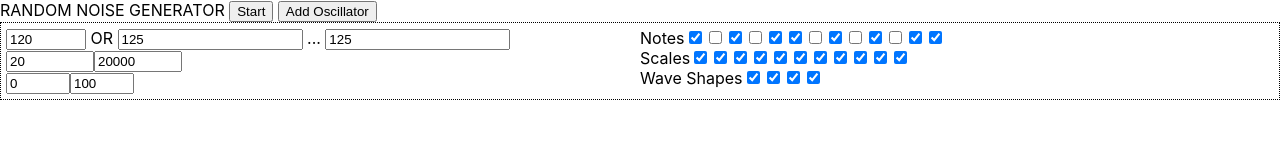
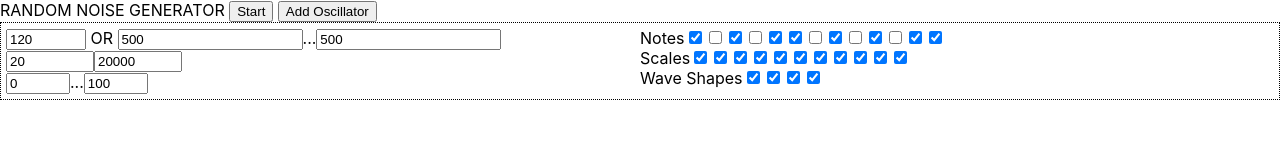
Before and after one commit to CodeKrakken/random-noise-generator, a React (Create React App) app: page / in a window 1280 px wide. Both pictures are taken after a click on the button "Add Oscillator". Shown: the top 160 px of the page. Built offline with nearby package versions, Linux system fonts and the light colour scheme.

Commit message:
Move note length and volume onto oscillator object

```diff
--- a/src/App.jsx
+++ b/src/App.jsx
@@ -34,18 +34,18 @@ function App() {
     const newBpm = nodes.length ? nodes[nodes.length-1].bpm : 120
 
     return {
-      oscillator  : oscillator,
-      gain        : gain,
-      minFrequency: 20,
-      maxFrequency: 20000,
-      bpm         : newBpm
+      oscillator    : oscillator,
+      gain          : gain,
+      minFrequency  : 20,
+      maxFrequency  : 20000,
+      bpm           : newBpm,
+      minNoteLength : 500,
+      maxNoteLength : 500,
+      minVolume     : 0,
+      maxVolume     : 100
     }
   }
 
-  const [minNoteLength,     setMinNoteLength    ] = useState(125);
-  const [maxNoteLength,     setMaxNoteLength    ] = useState(125);
-  const [minVolume,         setMinVolume        ] = useState(0);
-  const [maxVolume,         setMaxVolume        ] = useState(100);
   const [checked,           setChecked          ] = useState(false)
   const [activeNotes,       setActiveNotes      ] = useState([1, 3, 5, 6, 8, 10, 12, 13])
   const [activeScales,      setActiveScales     ] = useState([0,1,2,3,4,5,6,7,8,9,10,11])
@@ -87,12 +87,12 @@ function App() {
     if (cycling)  {
       if (Date.now() >= node.nextNoteAt) {
         console.log(`Latency: ${Date.now() - node.nextNoteAt} ms`)
-        const minLength   = +document.getElementById('minLength').value
-        const maxlength   = +document.getElementById('maxlength').value
+        const minLength   = +document.getElementById(`minLength${i}`).value
+        const maxlength   = +document.getElementById(`maxLength${i}`).value
         const bpm         = +document.getElementById(`bpm${i}`).value
         const noteLength  = bpm ? 60000/bpm : minLength + (Math.random() * (maxlength - minLength))
-        const minVolume   = +document.getElementById('minVolume').value
-        const maxVolume   = +document.getElementById('maxVolume').value
+        const minVolume   = +document.getElementById(`minVolume${i}`).value
+        const maxVolume   = +document.getElementById(`maxVolume${i}`).value
 
         const waveShape   = activeWaveShapes[Math.floor(Math.random() * activeWaveShapes.length)]
         node.oscillator.type   = waveShape
@@ -174,35 +174,6 @@ function App() {
 
   }
 
-  const lengthInputs = [
-    {
-      label:  'min length',
-      id: 'minLength',
-      value: minNoteLength,
-      action: setMinNoteLength
-    },  {
-      label:  'max length',
-      id: 'maxlength',
-      value: maxNoteLength,
-      action: setMaxNoteLength
-    }
-  ]
-
-
-  const volumeInputs = [
-    {
-      label: 'Min volume',
-      id: 'minVolume',
-      value:  minVolume,
-      action: setMinVolume
-    },  {
-      label:  'Max volume',
-      id: 'maxVolume',
-      value:  maxVolume,
-      action: setMaxVolume
-    }
-  ]
-
   const notes   = [1,2,3,4,5,6,7,8,9,10,11,12,13]
   const scales  = [0,1,2,3,4,5,6,7,8,9,10]
 
@@ -237,18 +208,24 @@ function App() {
                 />
 
                 <span>{" "}OR{" "}</span>
-                {
-                  lengthInputs.map((input, i) => <>
+
                 <input
-                      title={input.label}
-                      id={input.id}
+                  title={'min length'}
+                  id={`minLength${i}`}
                   type="number"
-                      value={input.value}
-                      onChange={(e) => +e !== NaN && input.action(+e.target.value)}
+                  value={node.minNoteLength}
+                  onChange={(e) => setNodes([nodes.slice(0,i), {...nodes[i], minNoteLength: +e.target.value}, nodes.slice(i+1)].flat())}
                 />
-                    {!i && ' ... '}
-                  </>)
-                }
+                ...
+                <input
+                  title={'max length'}
+                  id={`maxLength${i}`}
+                  type="number"
+                  value={node.maxNoteLength}
+                  onChange={(e) => setNodes([nodes.slice(0,i), {...nodes[i], maxNoteLength: +e.target.value}, nodes.slice(i+1)].flat())}
+                />
+
+
                 <br />
 
                 <input
@@ -275,21 +252,29 @@ function App() {
 
                 <br />
 
-                {
-                  volumeInputs.map(input => <>
                 <input
-                      title={input.label}
-                      id={input.id}
+                  title={'Min volume'}
+                  id={`minVolume${i}`}
                   type="number"
-                      value={input.value}
-                      onChange={(e) => +e !== NaN && input.action(+e.target.value)}
+                  value={node.minVolume}
+                  onChange={(e) => setNodes([nodes.slice(0, i), {...nodes[i], minVolume: +e.target.value}, nodes.slice(i+1)].flat())}
                   min={0}
                   max={100}
                   maxlength={3}
                 />
-                  </>)
-                }
 
+                ...
+
+                <input
+                  title={'Max volume'}
+                  id={`maxVolume${i}`}
+                  type="number"
+                  value={node.maxVolume}
+                  onChange={(e) => setNodes([nodes.slice(0, i), {...nodes[i], maxVolume: +e.target.value}, nodes.slice(i+1)].flat())}
+                  min={0}
+                  max={100}
+                  maxlength={3}
+                />
               </div>
 
               <div className="column">
```
Lines whose indentation alone changed are shown as unchanged.
